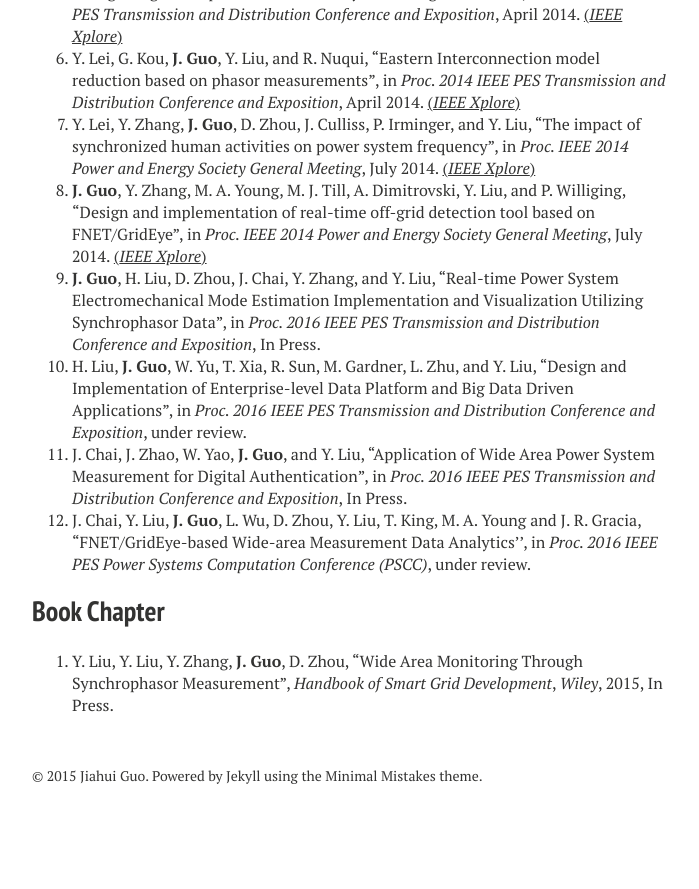
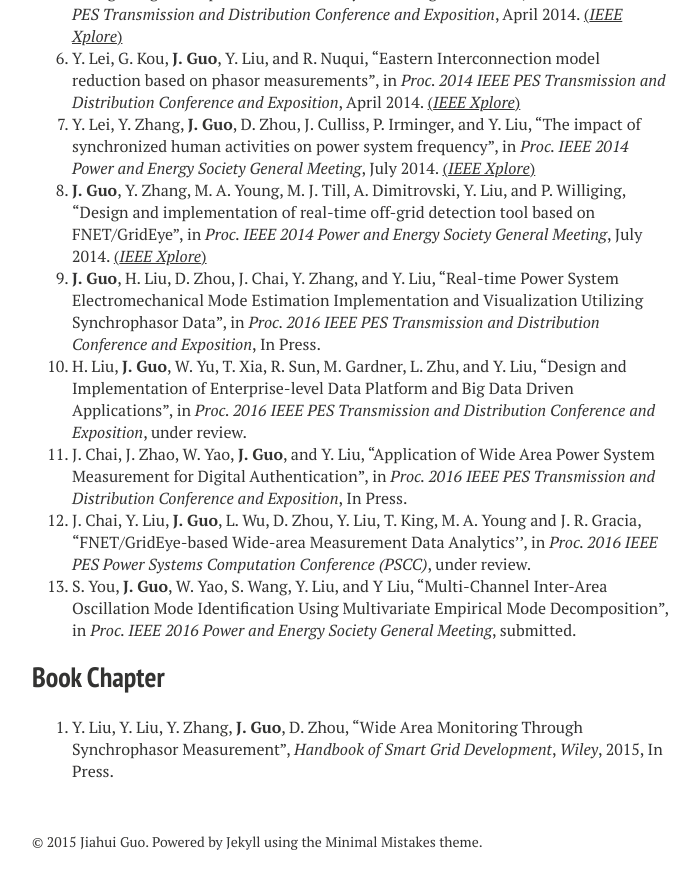
Before and after one commit to JiahuiGuo/jiahuiguo.github.io, a Jekyll site: the page built from publications.md, in a window 1280 px wide and 900 px high, scrolled down 1088 px. Shown: the top 889 px of the window, without its empty margins (288-987 px from the left). Built offline with Jekyll 4.4.1, drawn with Linux system fonts in a browser that asks for light colours; nearby versions of some CDN libraries; before the commit the page ends 1922 px from its top, so only the background shows below that.

Commit message:
Update publications.md

```diff
--- a/publications.md
+++ b/publications.md
@@ -31,6 +31,7 @@
 10. H. Liu, **J. Guo**, W. Yu, T. Xia, R. Sun, M. Gardner, L. Zhu, and Y. Liu, "Design and Implementation of Enterprise-level Data Platform and Big Data Driven Applications", in *Proc. 2016 IEEE PES Transmission and Distribution Conference and Exposition*, under review.
 11. J. Chai, J. Zhao, W. Yao, **J. Guo**, and Y. Liu, "Application of Wide Area Power System Measurement for Digital Authentication", in *Proc. 2016 IEEE PES Transmission and Distribution Conference and Exposition*, In Press.
 12. J. Chai, Y. Liu, **J. Guo**, L. Wu, D. Zhou, Y. Liu, T. King, M. A. Young and J. R. Gracia, "FNET/GridEye-based Wide-area Measurement Data Analytics'', in *Proc. 2016 IEEE PES Power Systems Computation Conference (PSCC)*, under review.
+13. S. You, **J. Guo**, W. Yao, S. Wang, Y. Liu, and Y Liu, "Multi-Channel Inter-Area Oscillation Mode Identification Using Multivariate Empirical Mode Decomposition", in *Proc. IEEE 2016 Power and Energy Society General Meeting*, submitted.
 
 ## Book Chapter
 1. Y. Liu, Y. Liu, Y. Zhang, **J. Guo**, D. Zhou, "Wide Area Monitoring Through Synchrophasor Measurement", *Handbook of Smart Grid Development*, *Wiley*, 2015, In Press.
```
